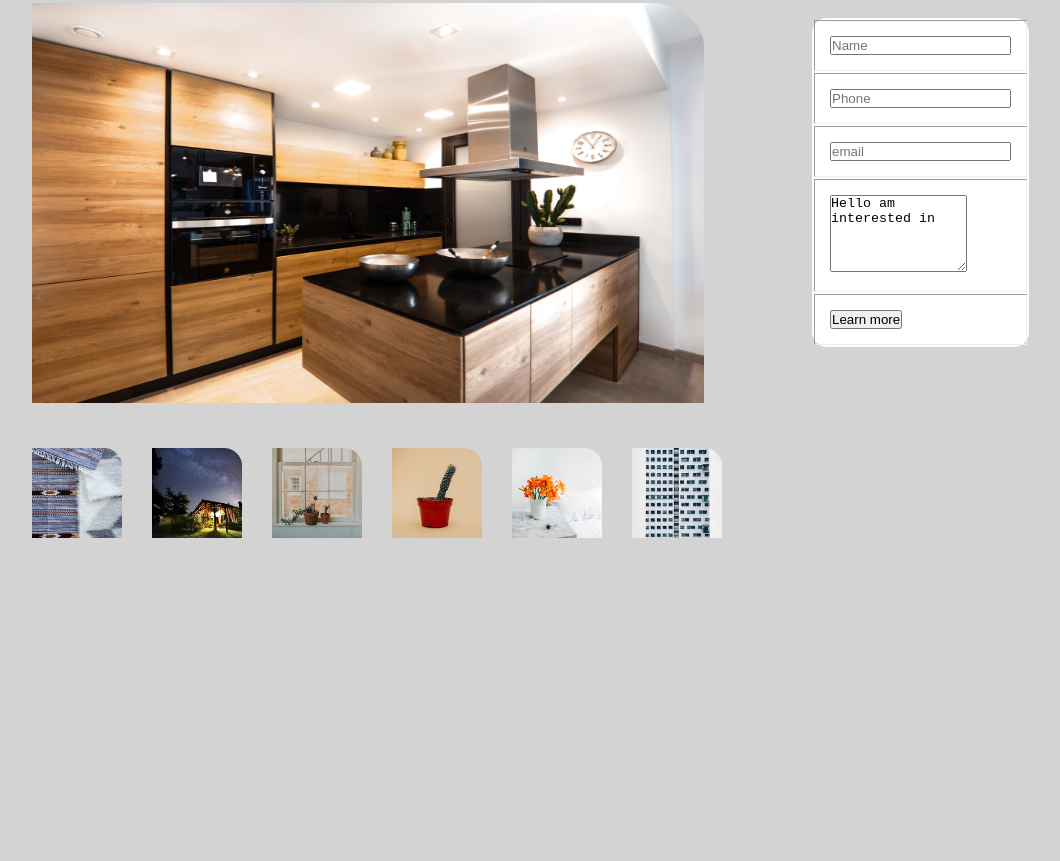
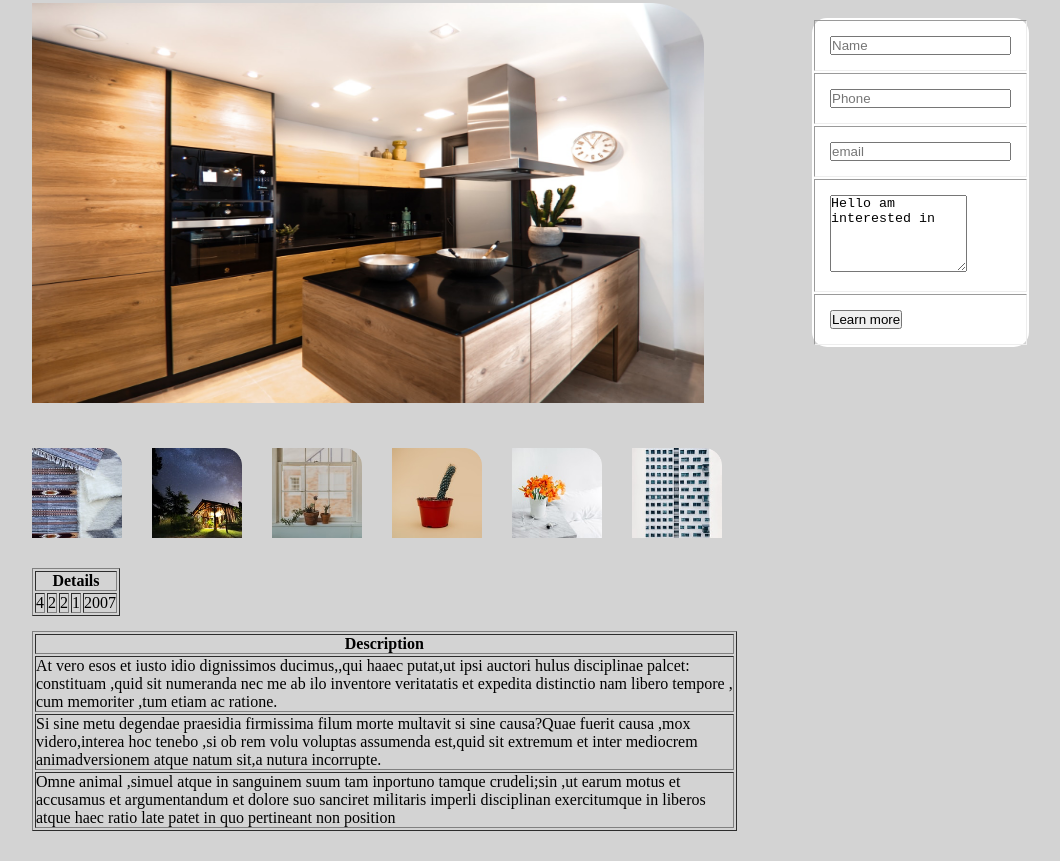
Before and after one commit to DENNISINNOCENT/Quick-Movers-Website, a plain HTML site: page assets/page2.html in a window 1280 px wide. Shown: the part 292-1153 px from the top of the page, without its empty margins (28-1088 px from the left). Before the commit the page ends 875 px from the top, so only its background shows below. Drawn offline with Linux system fonts and the light colour scheme.

Commit message:
adding two tables details and description table

```diff
--- a/assets/page2.html
+++ b/assets/page2.html
@@ -78,3 +78,39 @@
     <img src="./images/Rectangle-6.png" alt="">
 
 </div>
+<div class="details">
+    <table border="1">
+        <tr>
+            <th colspan="5">
+                Details
+            </th>
+            <tr>
+                <td>4</td>
+                <td>2</td>
+                <td>2</td>
+                <td>1</td>
+                <td>2007</td>
+        </tr>
+    </table>
+
+</div>
+<div class="description">
+    <table border="1">
+        <tr>
+        <th>Description</th>
+        </tr>
+        <tr>
+            <td>At vero esos et iusto idio dignissimos ducimus,,qui haaec putat,ut ipsi auctori hulus disciplinae palcet:<br>constituam ,quid sit numeranda nec me ab ilo inventore veritatatis et expedita distinctio nam libero tempore ,<br>cum memoriter ,tum etiam ac ratione.
+            </td>
+        </tr>
+        <tr>
+            <td>
+                Si sine metu degendae praesidia firmissima filum morte multavit si sine causa?Quae fuerit causa ,mox <br>videro,interea hoc tenebo ,si ob rem volu voluptas assumenda est,quid sit extremum et inter mediocrem <br>animadversionem atque natum sit,a nutura incorrupte.
+            </td>
+        </tr>
+        <tr>
+            <td>Omne animal ,simuel atque in sanguinem suum tam inportuno tamque crudeli;sin ,ut earum motus et<br>accusamus et argumentandum et dolore suo sanciret militaris imperli disciplinan exercitumque in liberos<br>atque haec ratio late patet in quo pertineant non position</td>
+        </tr>
+
+    </table>
+</div>
```
Also changed, not shown: assets/style.css (line endings or trailing spaces).
